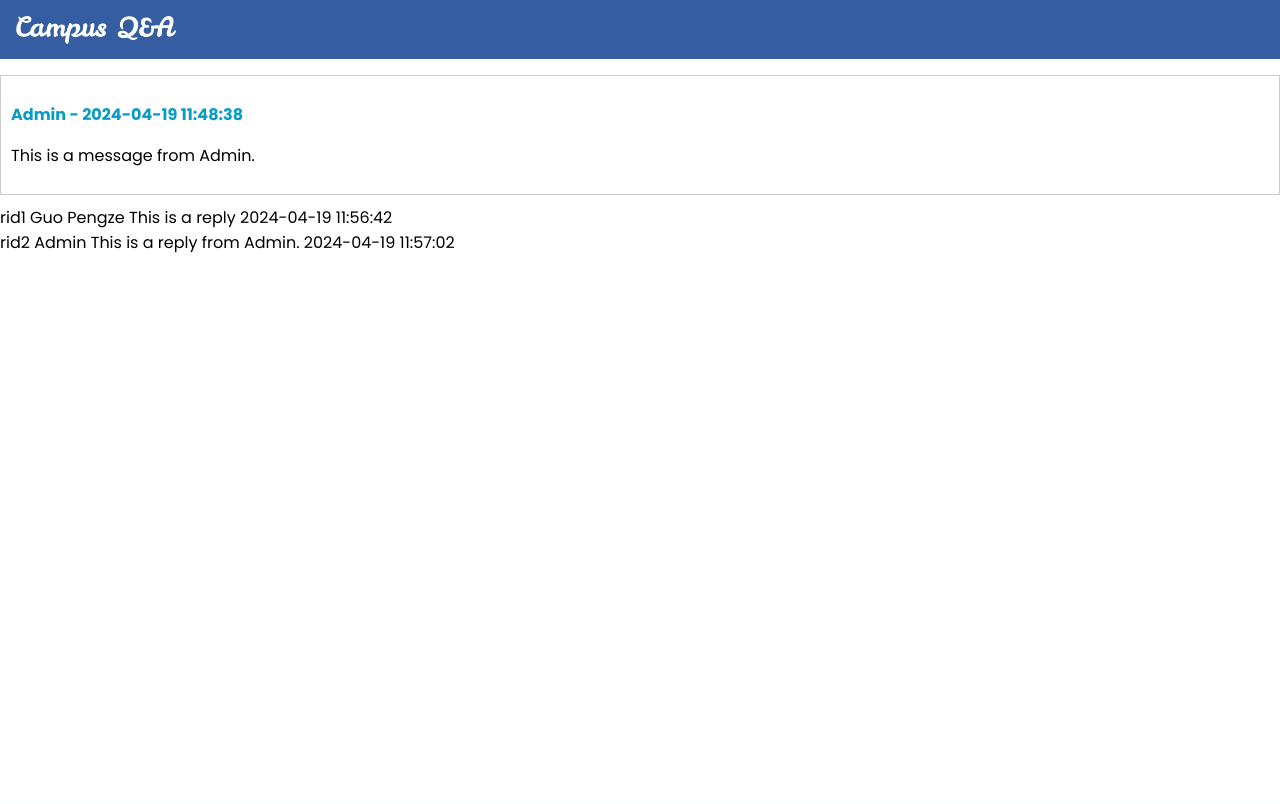
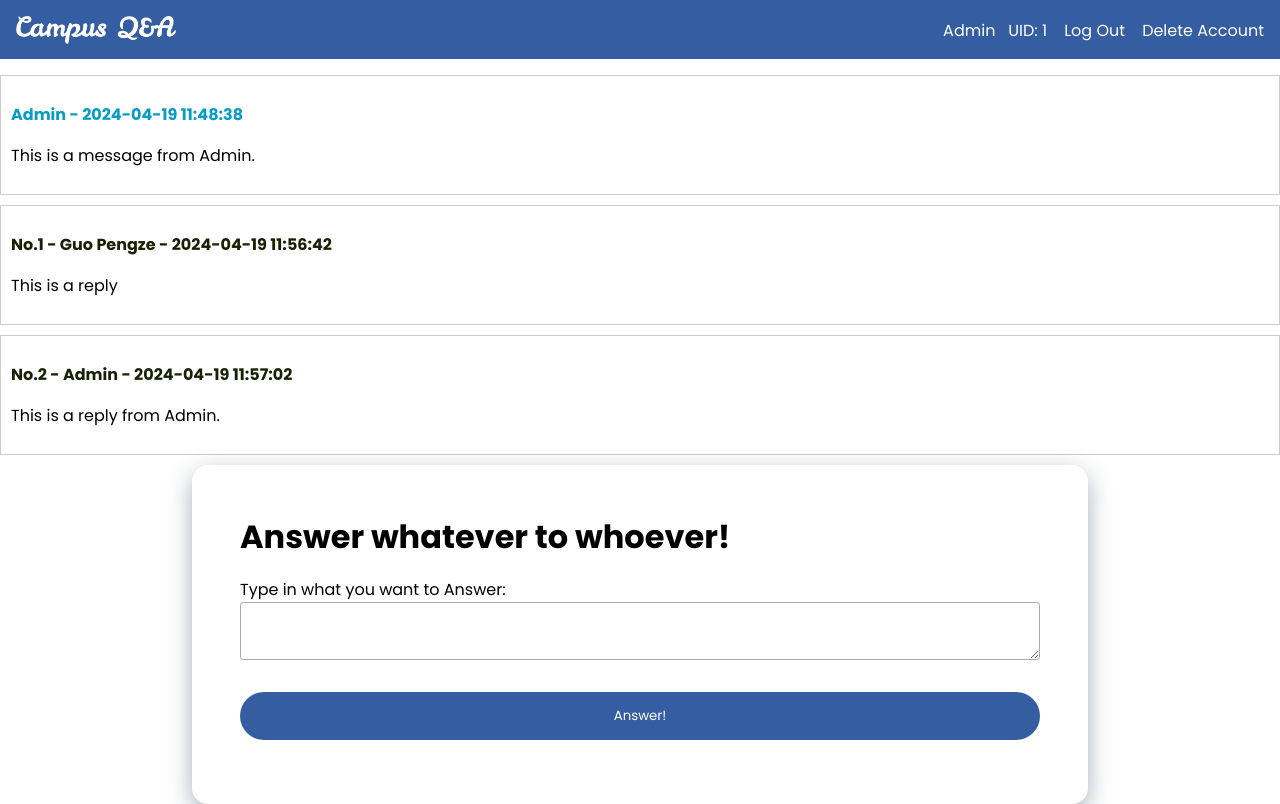
Before and after one commit to YanzhenHuang/CISC3003-Final-Project, a PHP site: page /post-details.php in a window 1280 px wide. Before the commit the page ends 253 px from the top, so only its background shows below. Run offline with PHP 8.4, Linux system fonts and the light colour scheme; a user stored in the database is signed in; data comes from the database, SQL or seed files in the repository.

Commit message:
[all of postDetails] <add> process-reply.php, post_details.php, postDetails.css
add reply block and style and process-reply.php

```diff
--- a/public/css/postDetails.css
+++ b/public/css/postDetails.css
@@ -12,3 +12,43 @@
 .content {
     margin-top: 5px;
 }
+
+.reply-container {
+    border: 1px solid #ccc;
+    padding: 10px;
+    margin-bottom: 10px;
+}
+
+.reply-info {
+    margin-bottom: 5px;
+}
+
+.reply-highlight {
+    font-weight: bold;
+    color: #182104;
+}
+
+.reply-content {
+    margin-top: 5px;
+}
+
+/* Form for asking questions*/
+.reply-question-form {
+    margin: 0 auto;
+    padding: 3rem;
+    max-width: 50rem;
+    border-radius: 1rem;
+}
+
+.reply-question-form h1 {
+    margin: 0 0 1rem 0;
+}
+
+.reply-question-form #p_content {
+    width: calc(100%);
+    max-height: calc(30%);
+    resize: vertical;
+
+    margin-top: 1rem;
+
+}
--- a/public/post-details.php
+++ b/public/post-details.php
@@ -20,6 +20,28 @@
 <body>
     <header>
         <img src="./images/Logo.png" class="login-signup-logo">
+        <div class="user-login-details">
+            <?php
+            session_start();
+            // Examine if there are any existing login data.
+            if (!isset($_SESSION['u_id']) || !isset($_SESSION['u_name'])) {
+                // Redirect to login page if there's no login data.
+                header("Location: login.php");
+                exit();
+            }
+
+            // Retrieve user data from session.
+            $login_uid = $_SESSION["u_id"];
+            $login_uname = $_SESSION["u_name"];
+
+            // Display user data.
+            echo $login_uname . '<span>&nbsp;&nbsp;&nbsp;</span>';
+            echo 'UID: ' . $login_uid . '       ';
+            ?>
+
+            <a href="login.php">&nbsp; &nbsp;Log Out</a>
+            <a href="./php/process-delAccount.php">&nbsp; &nbsp;Delete Account</a>
+        </div>
     </header>
     <div class="question-grid">
 
@@ -90,15 +112,55 @@
         mysqli_stmt_bind_result($stmt_get_reply_by_p_id, $r_id, $r_u_name, $r_content, $r_create_time);
 
         // Replies
+        $i = 1; // Local variable to track sequential ID
         while (mysqli_stmt_fetch($stmt_get_reply_by_p_id)) {
-            echo 'rid' . $r_id . ' ' . $r_u_name . ' ' . $r_content . ' ' . $r_create_time . '<br>';
+
+            // Output the reply container
+            echo '<div class="reply-container">';
+
+            // First row: r_u_name and r_create_time
+            echo '<div class="reply-info">';
+            echo '<p class="reply-highlight">No.' . $i . ' - ' . $r_u_name . ' - ' . $r_create_time . '</p>';
+            echo '</div>';
+
+            // Second row: r_content
+            echo '<div class="reply-content">';
+            echo '<p>' . $r_content . '</p>';
+            echo '</div>';
+
+            echo '</div>'; // Close the reply container
+
+            $i++; // Increment the sequential ID
         }
 
         mysqli_stmt_close($stmt_get_reply_by_p_id);
         mysqli_close($conn);
 
+
+
         ?>
     </div>
+    <div class="reply-question-form content-block">
+        <h1>Answer whatever to whoever!</h1>
+        <form action="./php/process-reply.php" method="post">
+
+            <!-- Hidden User ID Field -->
+            <?php
+            echo '<input type="hidden" id="uid" name="uid" value="' . $login_uid . '"></input>';
+            echo '<input type="hidden" id="pid" name="pid" value="' . $post_id . '"></input>'
+                ?>
+
+            <!-- Question Content -->
+            <div class="label-and-text-input">
+                <label for="r_content">Type in what you want to Answer:</label>
+                <textarea type="text" id="r_content" name="r_content" class="non-empty"></textarea>
+            </div>
+
+            <!-- Submit Button -->
+            <input type="submit" value="Answer!" class="btn" id="reply-question"></input>
+        </form>
+    </div>
+
 
 
 </body>
```
Also changed, not shown: public/php/process-reply.php (added, +33 -0 lines).
